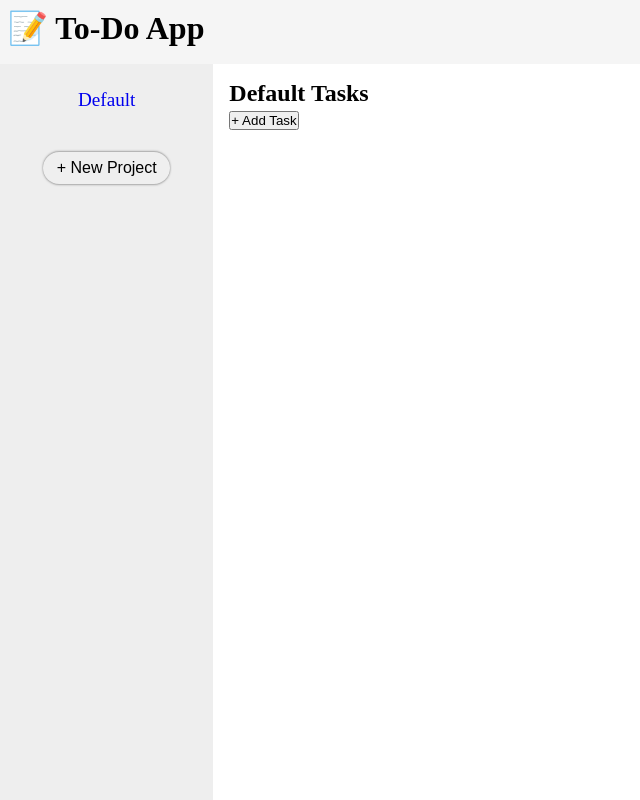
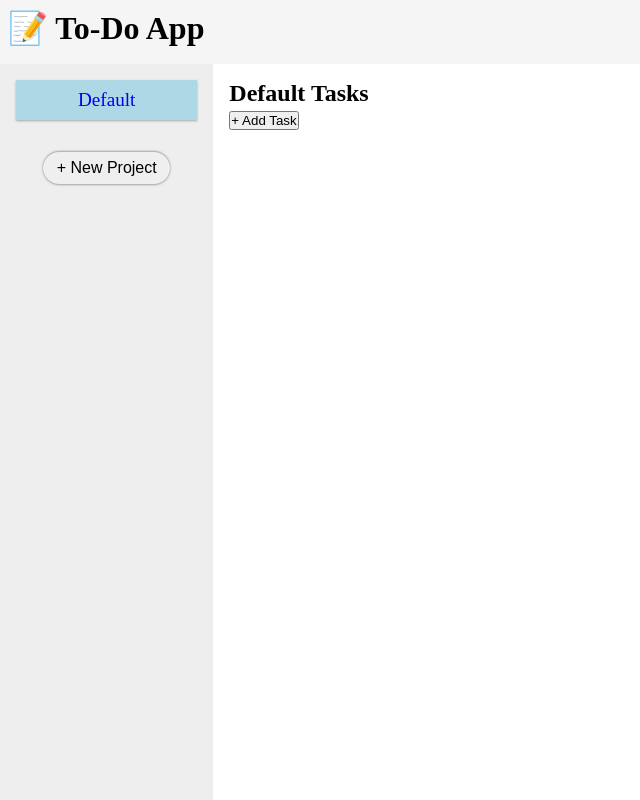
Before and after one commit to kwamebuah/todo, a website built with webpack: page src/template.html in a window 1280 px wide. Both pictures are taken after a click on the link "Default". Shown: the whole page, without its empty margins (0-640 px from the left). Built offline with nearby package versions, Linux system fonts and the light colour scheme.

Commit message:
Make currently selected project stay highlighted

```diff
--- a/src/index.js
+++ b/src/index.js
@@ -246,8 +246,14 @@ function renderProjectList() {
         const a = document.createElement('a');
         a.href = '#';
         a.textContent = name;
+
+        if (name === currentProject) {
+            a.classList.add('active');
+        }
+
         a.addEventListener('click', () => {
             currentProject = name;
+            renderProjectList();
             renderTaskList(currentProject);
         });
 
--- a/src/style.css
+++ b/src/style.css
@@ -52,8 +52,12 @@ ul a:visited {
     color: inherit;
 }
 
-ul a:active,
 ul a:hover {
+    background-color: rgb(201, 220, 227);
+    box-shadow: 0 1px 2px rgba(98, 98, 98, 0.5);
+}
+
+ul a.active {
     background-color: lightblue;
     box-shadow: 0 1px 2px rgba(98, 98, 98, 0.5);
 }
```
